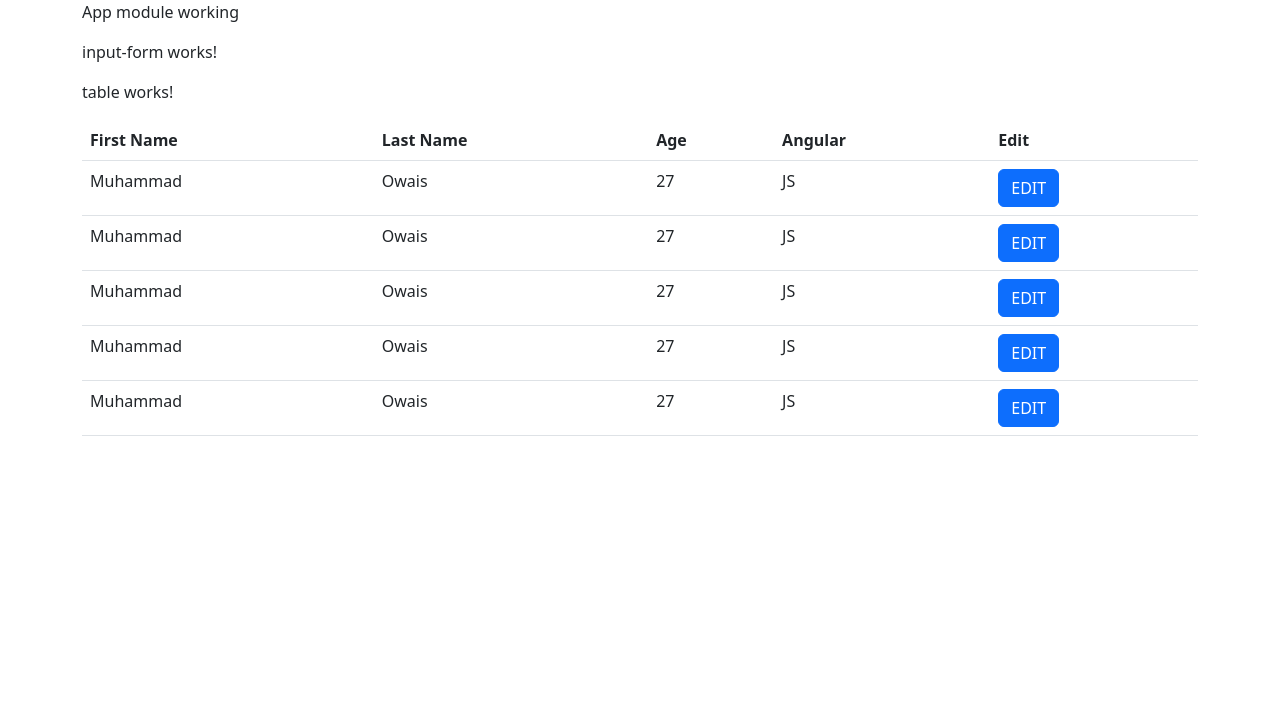
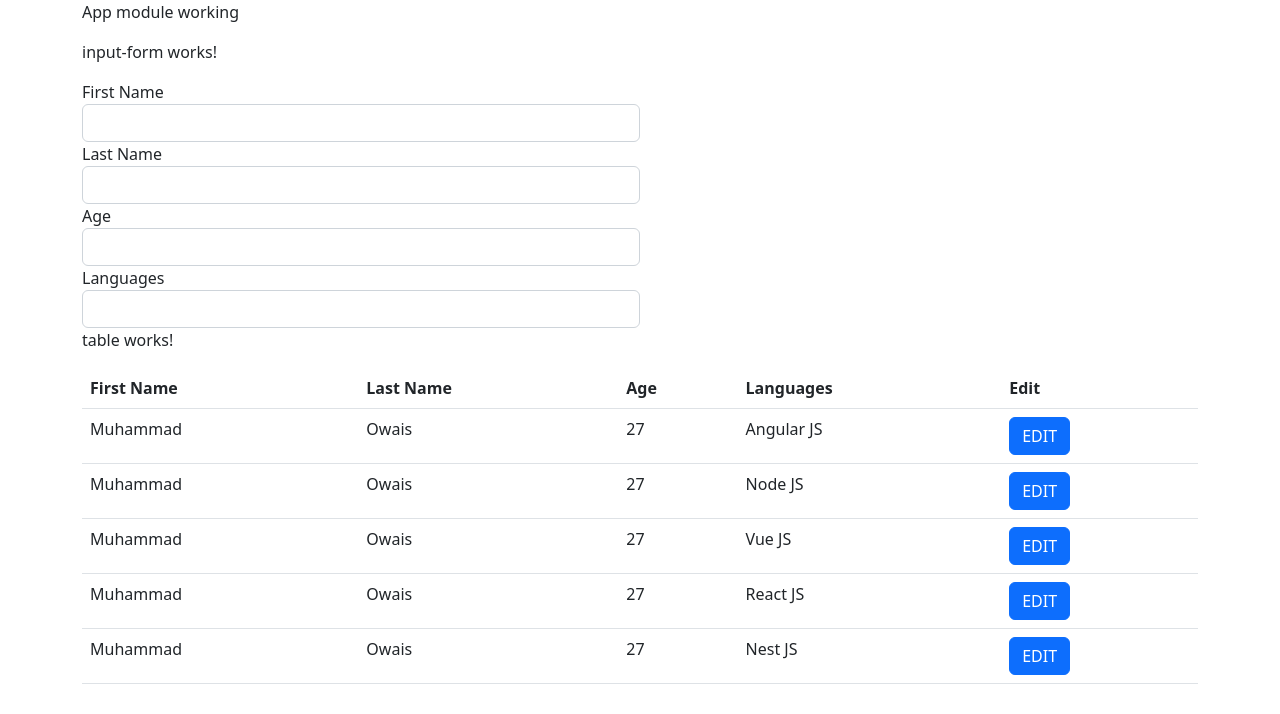
Before and after one commit to rahneverd/ng-generic-table-app, an Angular app: page / in a window 1280 px wide. Shown: the top 714 px of the page. Built offline with nearby package versions, Linux system fonts and the light colour scheme.

Commit message:
validation added and dynamic form generation implemented

```diff
--- a/src/app/app.module.ts
+++ b/src/app/app.module.ts
@@ -1,4 +1,5 @@
 import { NgModule } from '@angular/core';
+import { ReactiveFormsModule } from '@angular/forms';
 import { BrowserModule } from '@angular/platform-browser';
 
 import { AppRoutingModule } from './app-routing.module';
@@ -15,7 +16,8 @@ import { TableComponent } from './table/table.component';
   ],
   imports: [
     BrowserModule,
-    AppRoutingModule
+    AppRoutingModule,
+    ReactiveFormsModule
   ],
   providers: [],
   bootstrap: [AppComponent]
--- a/src/app/data.service.ts
+++ b/src/app/data.service.ts
@@ -1,21 +1,28 @@
 import { Injectable } from '@angular/core';
+import { Validators } from '@angular/forms';
 
 @Injectable({
   providedIn: 'root'
 })
 export class DataService {
+  keyObj = {
+    first_name : ['', [Validators.required, Validators.minLength(4)]],
+    last_name: ['', [Validators.required, Validators.minLength(4)]],
+    age: [, [Validators.min(2), Validators.required]],
+    languages: ['', [Validators.required, Validators.minLength(3)]]
+  }
   keyArray= [
-    {key: "first_name", name: "First Name"},
-    {key: "last_name", name: "Last Name"},
-    {key: "age", name: "Age"},
-    {key: "angular", name: "Angular"}
+    {key: "first_name", name: "First Name", type: "string"},
+    {key: "last_name", name: "Last Name", type: "string"},
+    {key: "age", name: "Age", type: "number"},
+    {key: "languages", name: "Languages", type: "string"}
   ]
   dataArray= [
-    {first_name: "Muhammad", last_name: "Owais", age: 27, angular: "JS"},
-    {first_name: "Muhammad", last_name: "Owais", age: 27, angular: "JS"},
-    {first_name: "Muhammad", last_name: "Owais", age: 27, angular: "JS"},
-    {first_name: "Muhammad", last_name: "Owais", age: 27, angular: "JS"},
-    {first_name: "Muhammad", last_name: "Owais", age: 27, angular: "JS"},
+    {first_name: "Muhammad", last_name: "Owais", age: 27, languages: "Angular JS"},
+    {last_name: "Owais", first_name: "Muhammad", age: 27, languages: "Node JS"},
+    {first_name: "Muhammad", age: 27, languages: "Vue JS", last_name: "Owais"},
+    {languages: "React JS", first_name: "Muhammad", last_name: "Owais", age: 27},
+    {first_name: "Muhammad", last_name: "Owais", age: 27, languages: "Nest JS"},
   ]
   constructor() { }
 }
--- a/src/app/input-form/input-form.component.html
+++ b/src/app/input-form/input-form.component.html
@@ -1 +1,11 @@
 <p>input-form works!</p>
+
+<div class="row">
+  <form [formGroup]="dataForm">
+    <div class="form-group col-md-6 pull-left" *ngFor="let data of keyArray" >
+      <label>{{data.name}}</label>
+      <input class="form-control" [type]="data.type" formControlName={{data.key}} [class.is-invalid]="dataForm.get(data.key).invalid && dataForm.get(data.key).touched">
+      <!-- <p>{{dataForm[data.key].errors}}</p> -->
+    </div>
+  </form>
+</div>
--- a/src/app/input-form/input-form.component.ts
+++ b/src/app/input-form/input-form.component.ts
@@ -1,4 +1,6 @@
 import { Component, OnInit } from '@angular/core';
+import { FormBuilder, Validators } from '@angular/forms';
+import { DataService } from '../data.service';
 
 @Component({
   selector: 'app-input-form',
@@ -6,10 +8,15 @@ import { Component, OnInit } from '@angular/core';
   styleUrls: ['./input-form.component.css']
 })
 export class InputFormComponent implements OnInit {
-
-  constructor() { }
+  keyArray
+  constructor(private _data: DataService, private _fb: FormBuilder) { }
 
   ngOnInit(): void {
+    this.keyArray = this._data.keyArray
+    console.log(this.dataForm)
   }
 
+  dataForm = this._fb.group(this._data.keyObj)
+
+
 }
```
